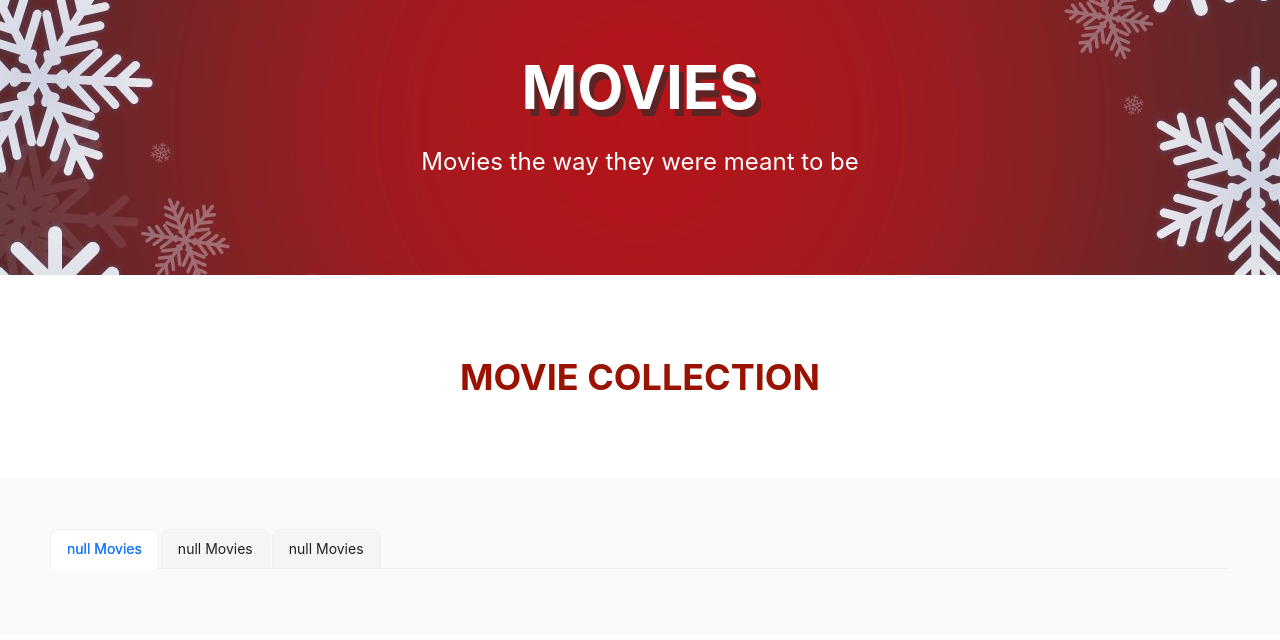
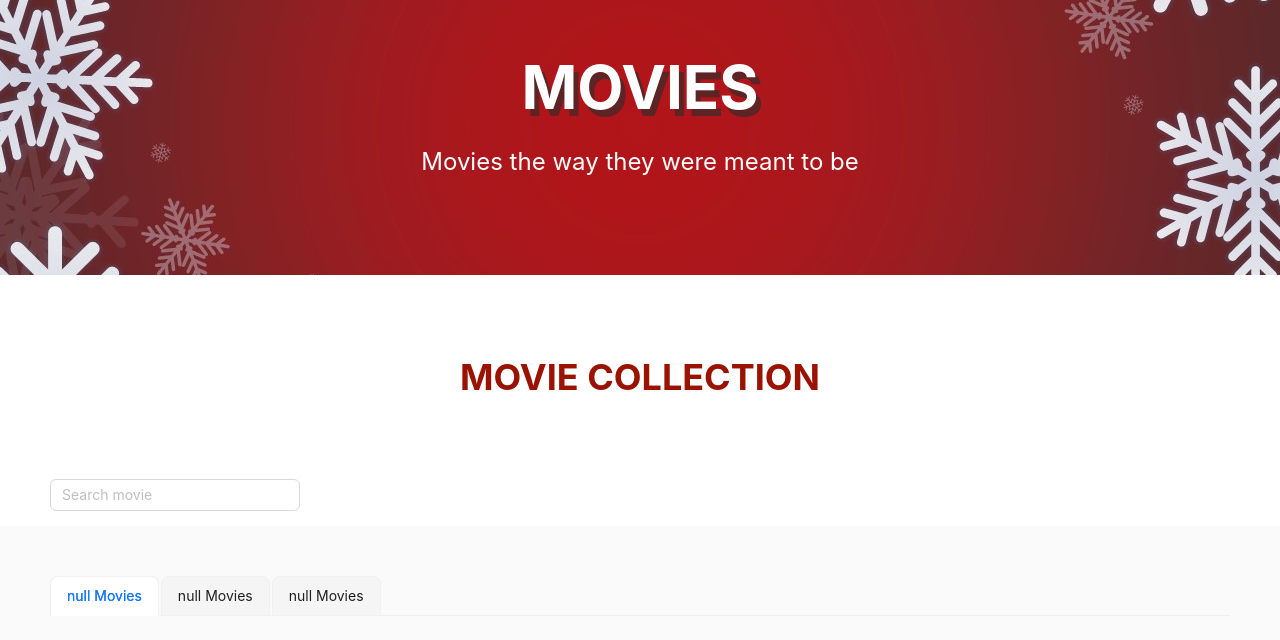
Before and after one commit to nhitran2709/elotus-code-challenge, a React (Create React App) app in the folder code-challenge/: page / in a window 1280 px wide. Shown: the top 640 px of the page. Built offline with nearby package versions, Linux system fonts and the light colour scheme.

Commit message:
Created SearchInput component and style for it

```diff
--- /dev/null
+++ b/code-challenge/src/components/SearchInput/index.tsx
@@ -0,0 +1,8 @@
+import React from 'react';
+import { Input } from 'antd';
+
+import './styles.css';
+
+const SearchInput = () => <Input className='movie-search-input' placeholder="Search movie" />;
+
+export default SearchInput;
--- /dev/null
+++ b/code-challenge/src/components/SearchInput/styles.css
@@ -0,0 +1,7 @@
+.movie-search-input {
+  max-width: 250px;
+  width: 100%;
+
+  margin-left: 50px;
+  margin-bottom: 15px;
+}
--- a/code-challenge/src/screens/Homepage.tsx
+++ b/code-challenge/src/screens/Homepage.tsx
@@ -2,12 +2,14 @@ import React from "react";
 import Header from "../components/Header.tsx";
 import MovieCollection from "../components/MovieCollection";
 import MovieTabBarLayout from "../components/MovieTabBar/MovieTabBarLayout";
+import SearchInput from "../components/SearchInput";
 
 const HomeScreen = () => {
   return (
     <div>
       <Header />
       <MovieCollection />
+      <SearchInput />
       <MovieTabBarLayout />
     </div>
   )
```
